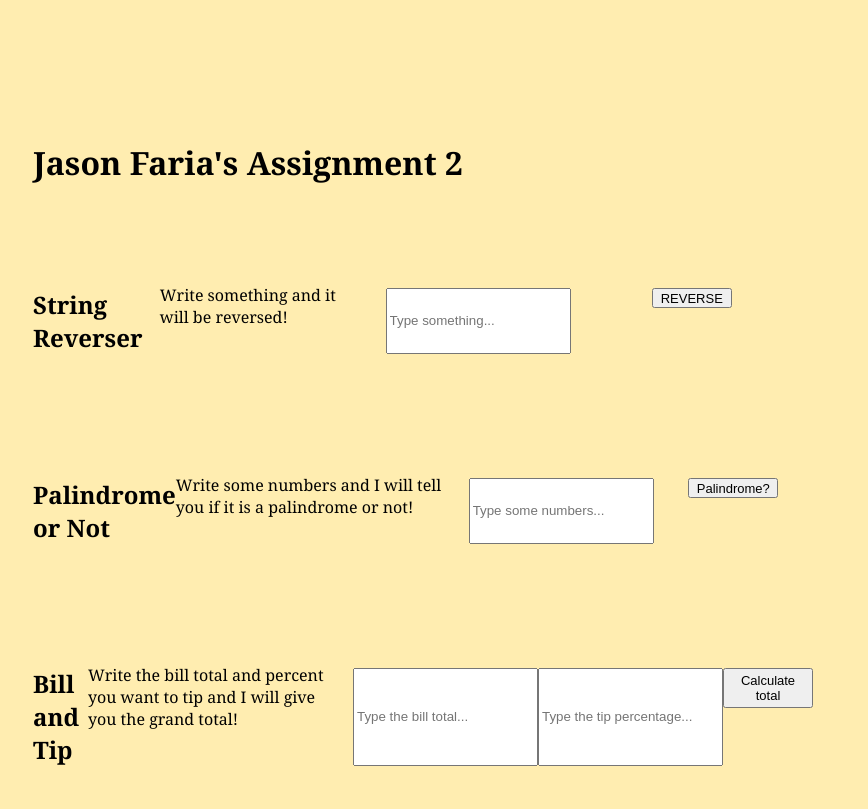
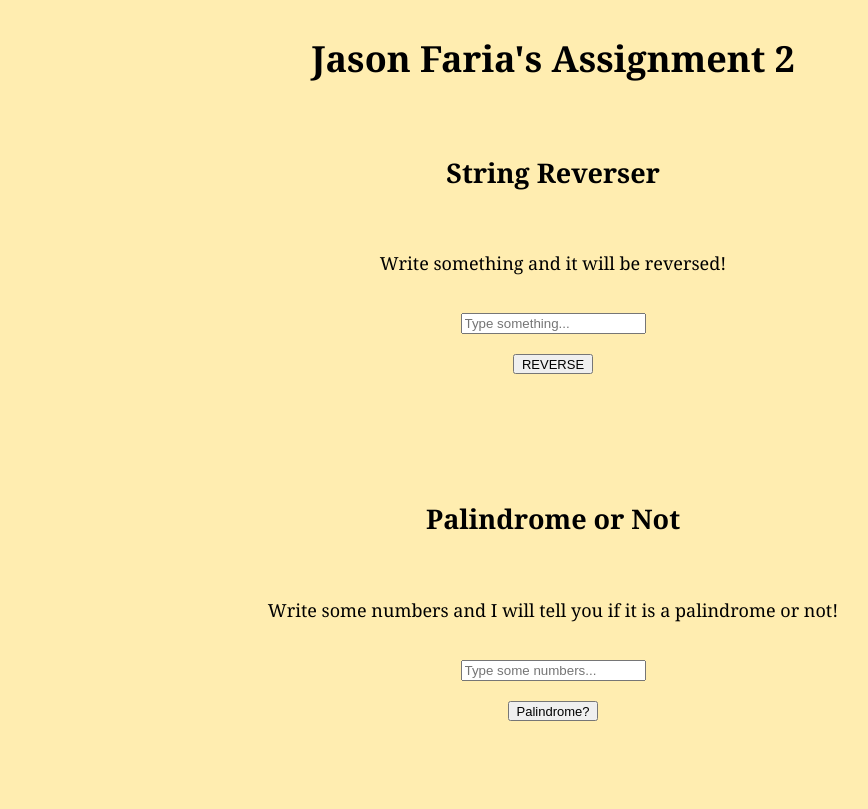
Before and after one commit to JFaria-1205/IS601_Assignment2, a plain HTML site: page index.html in a window 1280 px wide. Shown: the top 809 px of the page, without its empty margins (87-955 px from the left). Drawn offline with Linux system fonts and the light colour scheme.

Commit message:
more css changes

```diff
--- a/index.css
+++ b/index.css
@@ -1,19 +1,15 @@
 body {
     font-family: Cambria, Cochin, Georgia, Times, 'Times New Roman', serif;
-    margin: 0;
-    padding: 100px;
+    margin: 10px;
+    padding: 0;
     background-color: rgb(255, 237, 176);
-
-    display: flex;
-    flex-direction: column;
-    justify-content: center;
+    font-size: large;
 }
 
 div {
     display: flex;
-    flex-direction: row;
-    justify-content: space-between;
-    width: 80%;
-    max-width: 800px;
-    padding: 20px;
+    flex-direction: column;
+    align-items: center;
+    gap: 20px;
+    /*box-shadow: 10px 10px 10px 1px rgb(2, 2, 2, 0.1);*/
 }
```
